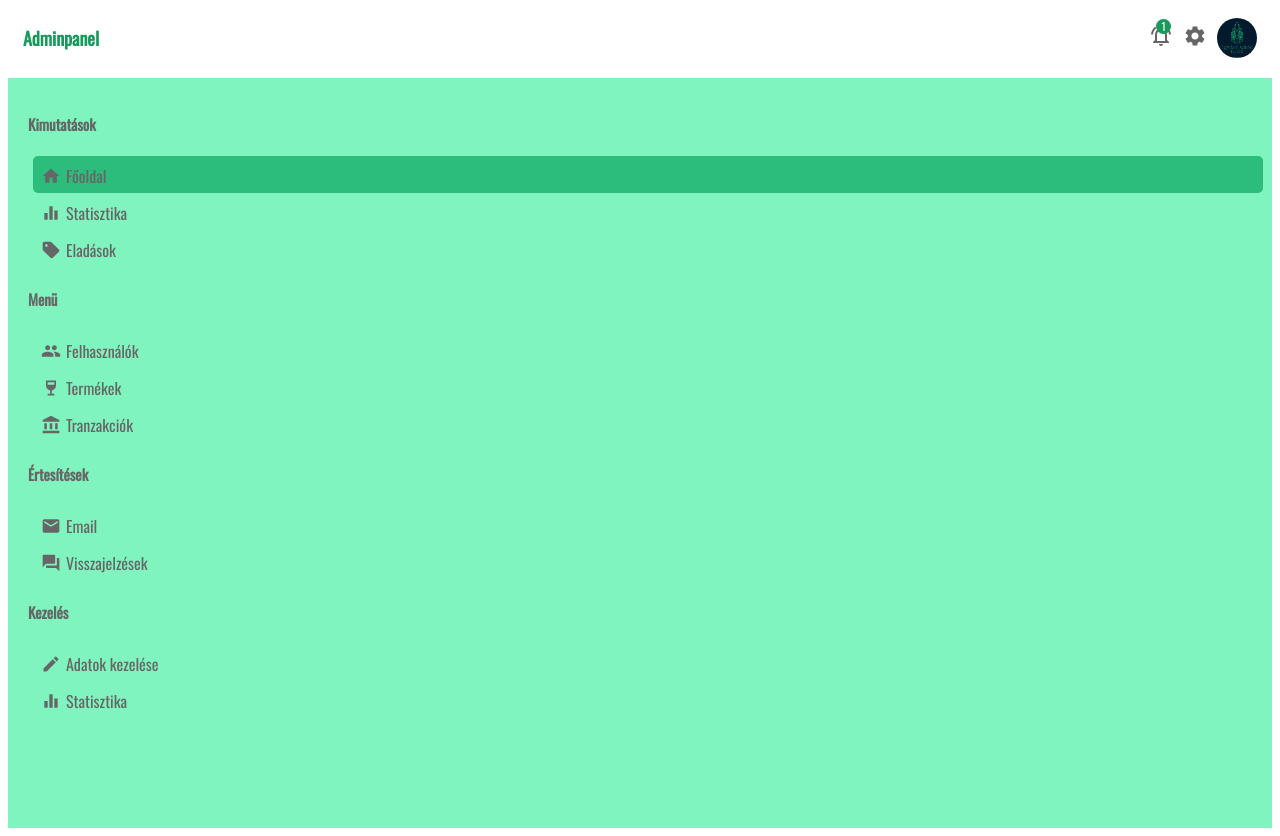
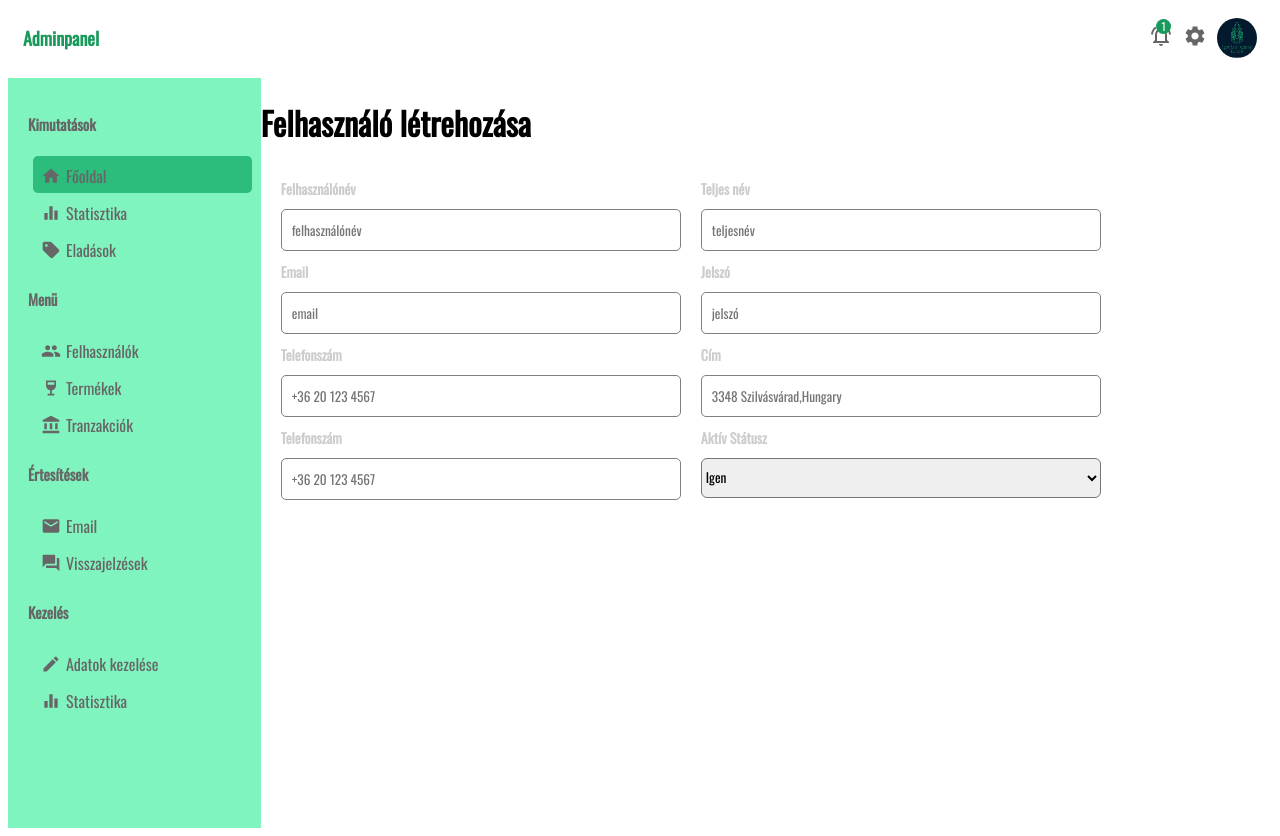
Before and after one commit to lgadam/ii3vey_szakd, a React (Create React App) app in the folder adminpanel/: page /addUser in a window 1280 px wide. Built offline with nearby package versions, Linux system fonts and the light colour scheme.

Commit message:
Adminpanel: added AddUser Page and components
Adminpanel: added AddUser Page and components

```diff
--- a/adminpanel/src/App.jsx
+++ b/adminpanel/src/App.jsx
@@ -9,6 +9,7 @@ import {
   Routes,
   Route,
 } from "react-router-dom";
+import AddUser from "./pages/AddUser";
 const Container = styled.div`
   display: flex;
   margin-top: 10px;
@@ -29,6 +30,9 @@ function App() {
           <Routes>
               <Route path="/user/:userId" index element={<User />} />
           </Routes>
+          <Routes>
+              <Route path="/addUser" index element={<AddUser />} />
+          </Routes>
       </Container>
     </Router>
   );
--- /dev/null
+++ b/adminpanel/src/pages/AddUser.jsx
@@ -0,0 +1,85 @@
+import styled from "styled-components"
+
+const Container = styled.div`
+    flex: 4;
+`
+const AddUserTitle = styled.h1``
+
+const AddUserForm = styled.form`
+    display: flex;
+    flex-wrap: wrap;
+`
+
+const AddUserItem = styled.div`
+    width: 400px;
+    display: flex;
+    flex-direction: column;
+    margin-top: 10px;
+    margin-left: 20px;
+`
+
+const AddUserLabel = styled.label`
+    margin-bottom: 10px;
+    font-size: 14px;
+    font-weight: 600;
+    color: #4444;
+`
+
+const AddUserInput = styled.input`
+    height: 20px;
+    padding: 10px;
+    border: 1px solid gray;
+    border-radius: 5px;
+`
+
+const AddUserSelect = styled.select`
+    height: 40px;
+    border-radius: 6px;
+`
+
+const AddUserOption = styled.option``
+
+export default function AddUser() {
+  return (
+    <Container>
+        <AddUserTitle>Felhasználó létrehozása</AddUserTitle>
+        <AddUserForm>
+            <AddUserItem>
+                <AddUserLabel>Felhasználónév</AddUserLabel>
+                <AddUserInput type="text" placeholder="felhasználónév"></AddUserInput>
+            </AddUserItem>
+            <AddUserItem>
+                <AddUserLabel>Teljes név</AddUserLabel>
+                <AddUserInput type="text" placeholder="teljesnév"></AddUserInput>
+            </AddUserItem>
+            <AddUserItem>
+                <AddUserLabel>Email</AddUserLabel>
+                <AddUserInput type="text" placeholder="email"></AddUserInput>
+            </AddUserItem>
+            <AddUserItem>
+                <AddUserLabel>Jelszó</AddUserLabel>
+                <AddUserInput type="password" placeholder="jelszó"></AddUserInput>
+            </AddUserItem>
+            <AddUserItem>
+                <AddUserLabel>Telefonszám</AddUserLabel>
+                <AddUserInput type="text" placeholder="+36 20 123 4567"></AddUserInput>
+            </AddUserItem>
+            <AddUserItem>
+                <AddUserLabel>Cím</AddUserLabel>
+                <AddUserInput type="text" placeholder="3348 Szilvásvárad,Hungary"></AddUserInput>
+            </AddUserItem>
+            <AddUserItem>
+                <AddUserLabel>Telefonszám</AddUserLabel>
+                <AddUserInput type="text" placeholder="+36 20 123 4567"></AddUserInput>
+            </AddUserItem>
+            <AddUserItem>
+                <AddUserLabel>Aktív Státusz</AddUserLabel>
+                <AddUserSelect name="active" id="active">
+                    <AddUserOption value="yes">Igen</AddUserOption>
+                    <AddUserOption value="no">Nem</AddUserOption>
+                </AddUserSelect>
+            </AddUserItem>
+        </AddUserForm>
+    </Container>
+  )
+}
--- a/adminpanel/src/pages/User.jsx
+++ b/adminpanel/src/pages/User.jsx
@@ -6,6 +6,7 @@ import MailIcon from '@mui/icons-material/Mail';
 import PlaceIcon from '@mui/icons-material/Place';
 import UploadFileIcon from '@mui/icons-material/UploadFile';
 import logo from '../components/navbar/panel_logo.PNG';
+import { Link } from "react-router-dom";
 
 const Container = styled.div`
     flex: 4;
@@ -141,7 +142,9 @@ export default function User() {
     <Container>
         <TitleContainer>
             <Title>Felhasználó szerkesztése</Title>
-            <AddButton>Létrehozás</AddButton>
+            <Link to="addUser">
+                <AddButton>Létrehozás</AddButton>
+            </Link>
         </TitleContainer>
         <UserContainer>
             <UserDisplay>
```
